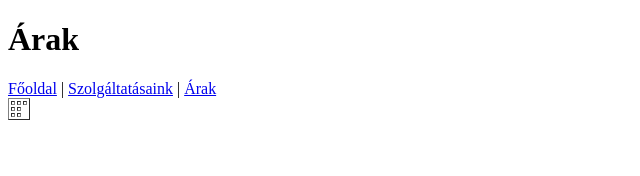
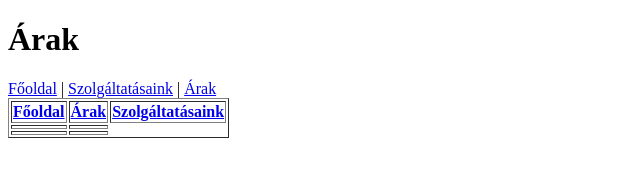
Before and after one commit to Osandpeti/szonyeg, a plain HTML site: page arak.html in a window 1280 px wide. Shown: the whole page, without its empty margins (0-640 px from the left). Drawn offline with Linux system fonts and the light colour scheme.

Commit message:
3 táblazat cimet létrehoztam

```diff
--- a/arak.html
+++ b/arak.html
@@ -16,9 +16,9 @@
 	<table border="1">
 		<thead>
 			<tr>
-				<th></th>
-				<th></th>
-				<th></th>
+				<th>Főoldal</th>
+				<th>Árak</th>
+				<th>Szolgáltatásaink</th>
 			</tr>
 		</thead>
 		<tbody>
```
